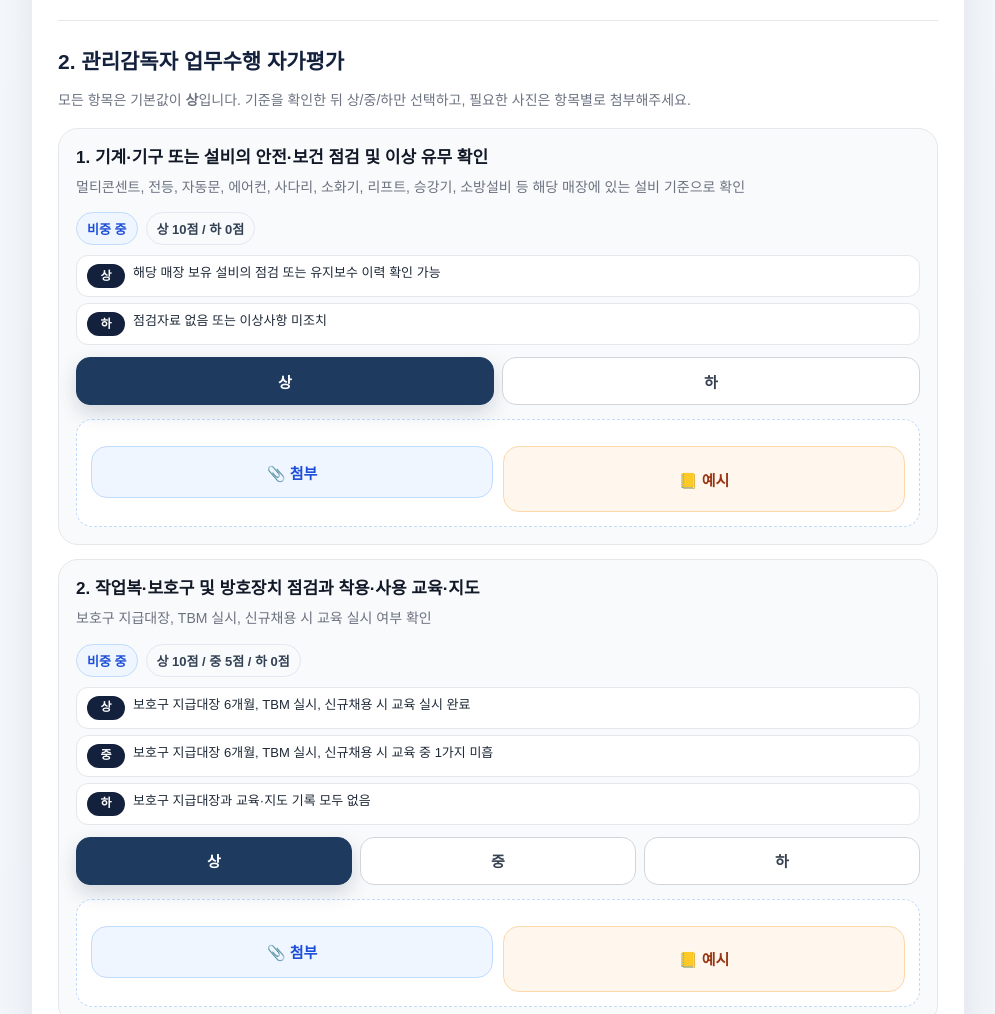
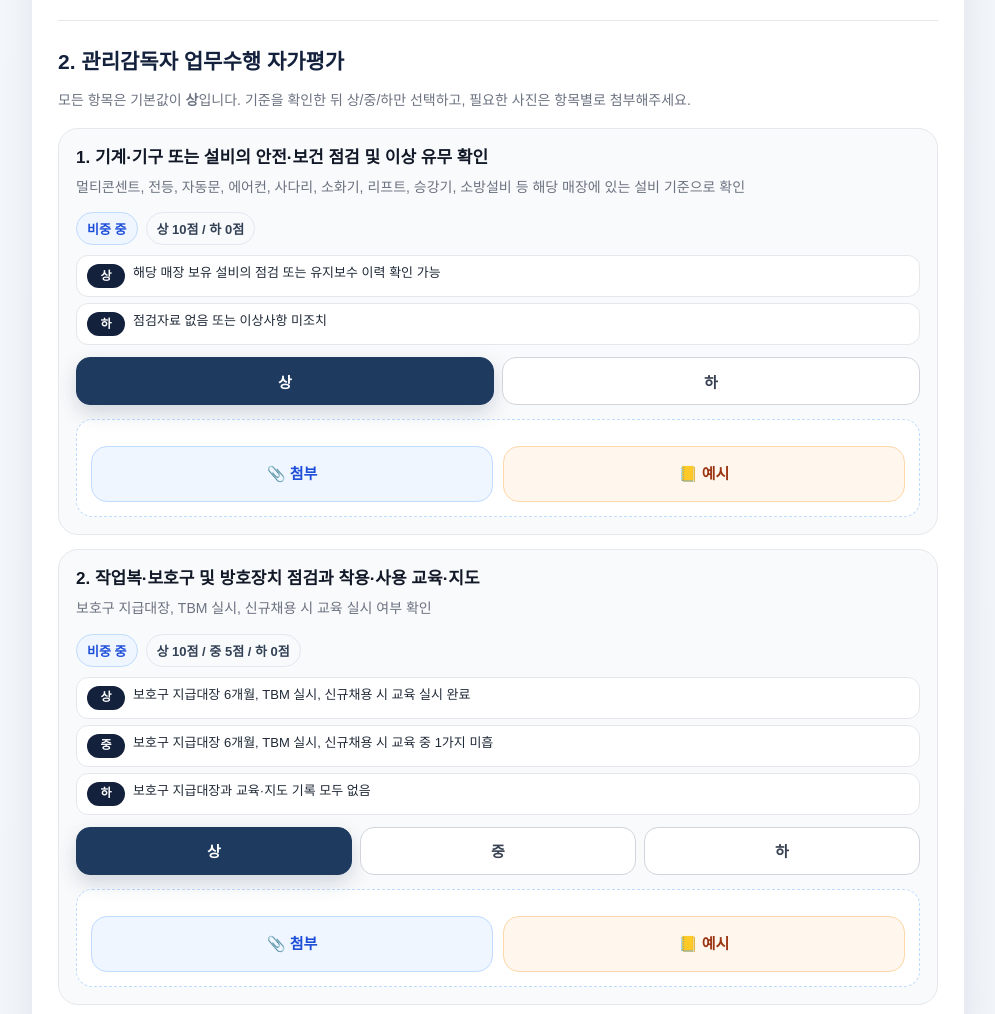
Before and after one commit to newjuna/Supervisor-Semi-annual-Evaluation-System, a plain HTML site: page index.html in a window 1280 px wide. Shown: the part 980-1994 px from the top of the page, without its empty margins (142-1137 px from the left). Drawn offline with Linux system fonts and the light colour scheme.

Commit message:
Add files via upload

```diff
--- a/index.html
+++ b/index.html
@@ -137,6 +137,6 @@
     </div>
   </div>
 
-  <script src="script.js?v=20260604_mobile_signature_v9"></script>
+  <script src="script.js?v=20260604_mobile_signature_v10"></script>
 </body>
 </html>
--- a/script.js
+++ b/script.js
@@ -1,5 +1,5 @@
 /**
- * 관리감독자 반기 업무수행 평가 시스템 - GitHub Pages용 script.js v9
+ * 관리감독자 반기 업무수행 평가 시스템 - GitHub Pages용 script.js v10
  *
  * 핵심 구조
  * - 화면: GitHub Pages
@@ -9,7 +9,7 @@
  *
  * 사용 전 반드시 아래 APPS_SCRIPT_URL을 본인의 Apps Script 웹앱 URL로 변경하세요.
  */
-const APPS_SCRIPT_URL = 'https://script.google.com/macros/s/AKfycbyKd0bVNBYk6aPD1ifGWtfsf3yjCnfjBCBg0W8fQ-EUO-u3dnigHhLo9Y9NBo5qCk-3/exec';
+const APPS_SCRIPT_URL = '여기에_Apps_Script_웹앱_URL을_붙여넣으세요';
 
 const EVALUATION_ITEMS = [
   {
@@ -99,7 +99,7 @@ const EVALUATION_ITEMS = [
     },
     guide: {
       href: './ISO가이드.pdf',
-      label: '📄 ISO 가이드 PDF 보기'
+      label: '📒 ISO 가이드 PDF 보기'
     }
   }
 ];
@@ -219,10 +219,6 @@ function renderEvaluationItems() {
       `<div><strong>하</strong><span>${escapeHtml(item.criteria.low)}</span></div>`
     ].join('');
 
-    const guideHtml = item.guide
-      ? `<div class="guide-link-box"><a class="ghost-btn" href="${escapeHtml(item.guide.href)}" target="_blank" rel="noopener">${escapeHtml(item.guide.label)}</a></div>`
-      : '';
-
     const midOptionHtml = hasMid
       ? `<label class="middle-option"><input type="radio" name="${item.id}_result" value="중" /> 중</label>`
       : '';
@@ -233,7 +229,8 @@ function renderEvaluationItems() {
         label: '첨부사진 - ' + item.title,
         hint: '해당 항목 관련 사진이나 자료가 있으면 첨부해주세요.',
         required: false,
-        exampleSrc: item.exampleSrc || ''
+        exampleSrc: item.exampleSrc || '',
+        guide: item.guide || null
       })}
     </div>`;
 
@@ -241,7 +238,6 @@ function renderEvaluationItems() {
       <div class="check-item" data-item-card="${item.id}">
         <div class="item-title">${index + 1}. ${escapeHtml(item.title)}</div>
         <p class="item-desc">${escapeHtml(item.desc)}</p>
-        ${guideHtml}
         <div class="score-badge-row">
           <span class="weight-badge">비중 ${escapeHtml(item.weight)}</span>
           <span class="score-badge">${escapeHtml(scoreText)}</span>
@@ -270,14 +266,21 @@ function renderAttachmentCards() {
 function createFilePickerHtml(field) {
   const inputId = field.name + '_file';
   const hasExample = !!field.exampleSrc;
-  const actionClass = hasExample ? 'photo-actions with-example' : 'photo-actions no-example';
+  const hasGuide = !!(field.guide && field.guide.href);
+  const hasSecondAction = hasExample || hasGuide;
+  const actionClass = hasSecondAction ? 'photo-actions with-example' : 'photo-actions no-example';
+  const secondActionHtml = hasExample
+    ? `<button type="button" class="example-btn" data-example-src="${escapeHtml(field.exampleSrc)}" data-example-title="${escapeHtml(field.label)}" data-example-caption="${escapeHtml(field.hint)}">📒 예시</button>`
+    : (hasGuide
+      ? `<a class="example-btn guide-view-btn" href="${escapeHtml(field.guide.href)}" target="_blank" rel="noopener">${escapeHtml(field.guide.label)}</a>`
+      : '');
 
   return `
     <div class="photo-picker" data-file-picker="${escapeHtml(field.name)}">
       <input class="file-input-hidden" id="${inputId}" type="file" accept="image/*" data-file-field="${escapeHtml(field.name)}" />
       <div class="${actionClass}">
         <label class="photo-btn attach" for="${inputId}">📎 첨부</label>
-        ${hasExample ? `<button type="button" class="example-btn" data-example-src="${escapeHtml(field.exampleSrc)}" data-example-title="${escapeHtml(field.label)}" data-example-caption="${escapeHtml(field.hint)}">📒 예시</button>` : ''}
+        ${secondActionHtml}
       </div>
       <div class="preview-row" id="${field.name}_preview">
         <span data-preview-name="${escapeHtml(field.name)}"></span>
--- a/style.css
+++ b/style.css
@@ -867,3 +867,52 @@ select:disabled {
     font-size: 15px;
   }
 }
+
+/* v10: 첨부/예시/ISO 가이드 버튼 카드 크기 완전 통일 */
+.photo-actions,
+.photo-actions.with-example {
+  display: grid;
+  grid-template-columns: repeat(2, minmax(0, 1fr));
+  gap: 10px;
+  align-items: stretch;
+}
+
+.photo-actions.no-example {
+  grid-template-columns: 1fr;
+}
+
+.photo-btn,
+.example-btn,
+.guide-view-btn {
+  width: 100%;
+  height: 56px;
+  min-height: 56px;
+  margin: 0;
+  padding: 0 14px;
+  border-radius: 16px;
+  display: flex;
+  align-items: center;
+  justify-content: center;
+  line-height: 1.2;
+  font-size: 15px;
+  font-weight: 900;
+  text-align: center;
+  white-space: nowrap;
+  text-decoration: none;
+  appearance: none;
+  -webkit-appearance: none;
+}
+
+button.example-btn {
+  border-style: solid;
+}
+
+@media (max-width: 720px) {
+  .photo-btn,
+  .example-btn,
+  .guide-view-btn {
+    height: 58px;
+    min-height: 58px;
+    font-size: 15px;
+  }
+}
```
